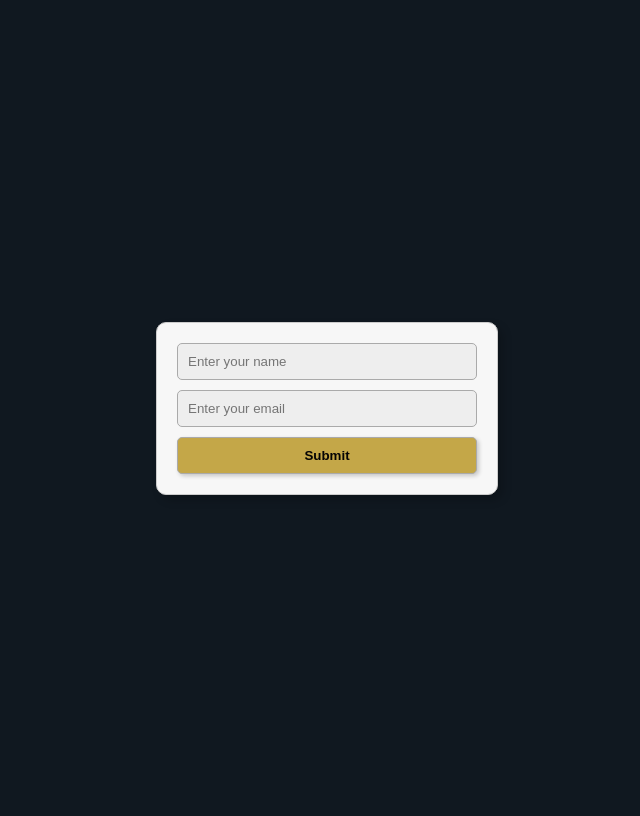
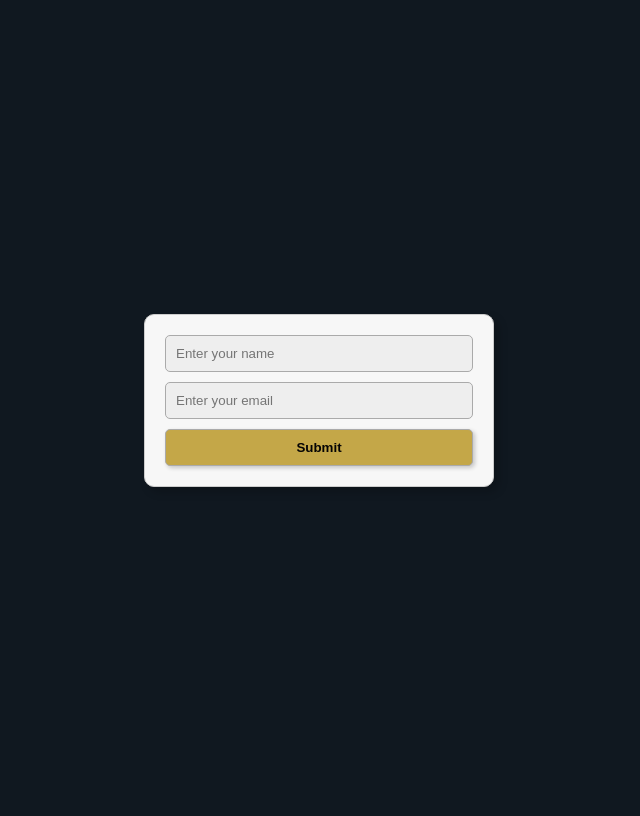
Before and after one commit to simranlotey/Hacktoberfest, a PHP site: page / in a window 1280 px wide. Shown: the whole page, without its empty margins (321-961 px from the left). After the commit the page ends 487 px from the top, so only its background shows below. Run offline with PHP 8.4, Linux system fonts and the light colour scheme.

Commit message:
Modified some css

```diff
--- a/Form Validation/style.css
+++ b/Form Validation/style.css
@@ -1,3 +1,9 @@
+*{
+    padding: 0;
+    margin: 0;
+    box-sizing: border-box;
+}
+
 body {
     font-family: Arial, sans-serif;
     background-color: #101820;
@@ -11,7 +17,7 @@ body {
 #myForm {
     display: flex;
     flex-direction: column;
-    width: 300px;
+    width: 350px;
     padding: 20px;
     background-color: #f7f7f7;
     border: 1px solid #ccc;
```
